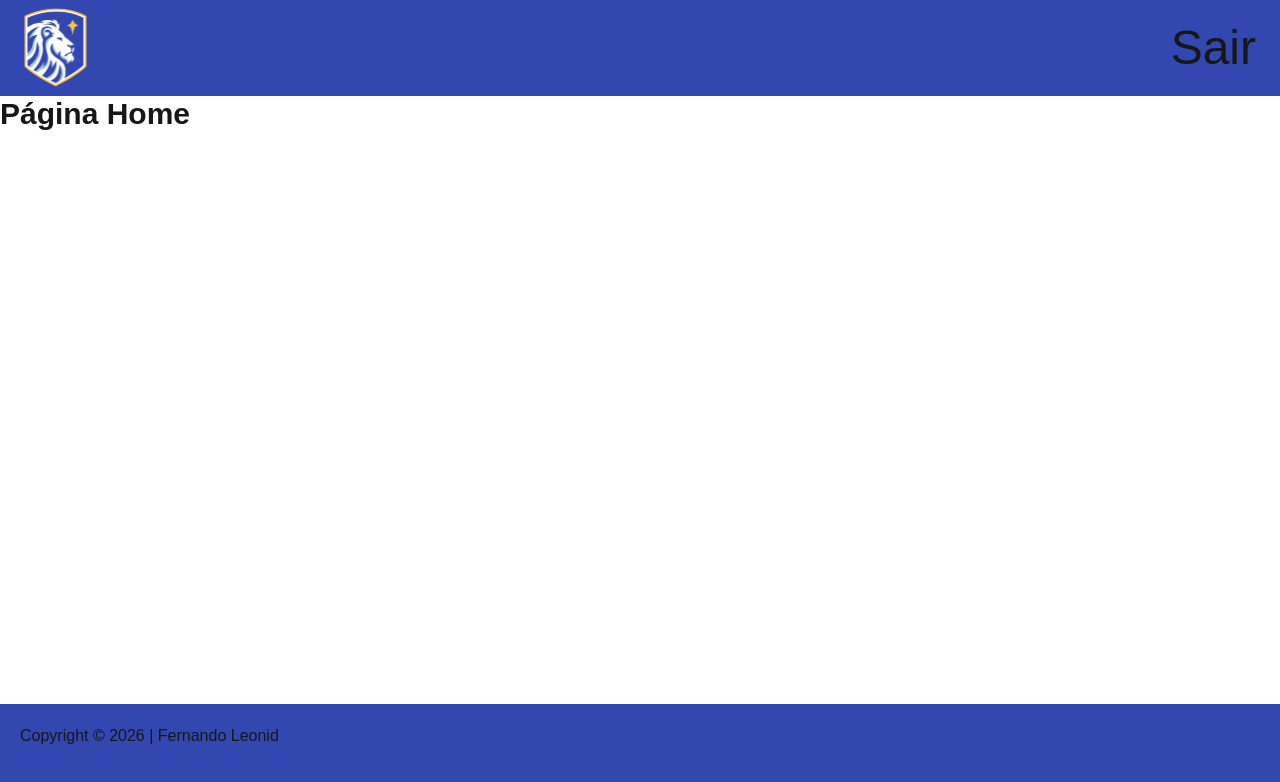
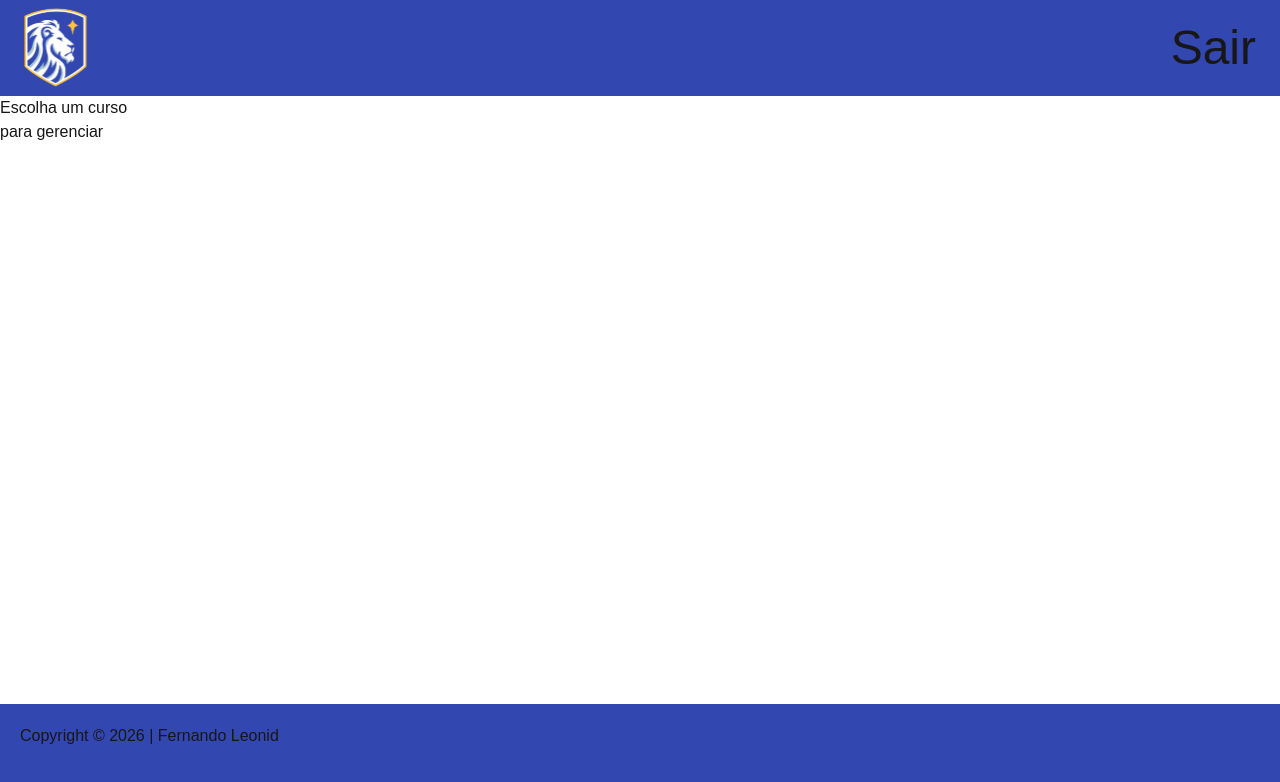
Before and after one commit to Lucas-Kolle/Lion-School-Next.js, a Next.js app: page / in a window 1280 px wide. Shown: the top 782 px of the page. Built offline with nearby package versions, Linux system fonts and the light colour scheme.

Commit message:
finalizando por hoje

```diff
--- a/src/app/page.js
+++ b/src/app/page.js
@@ -3,7 +3,8 @@ import Link from "next/link"; // Importando o componente Link do Next.js para na
 export default function Home() {
   return (
     <div>
-      <h1 className="text-3xl font-bold">Página Home</h1>
+      <text>Escolha um <span>curso</span> <br/>
+        para gerenciar</text>
     </div>
   );
 }
```
